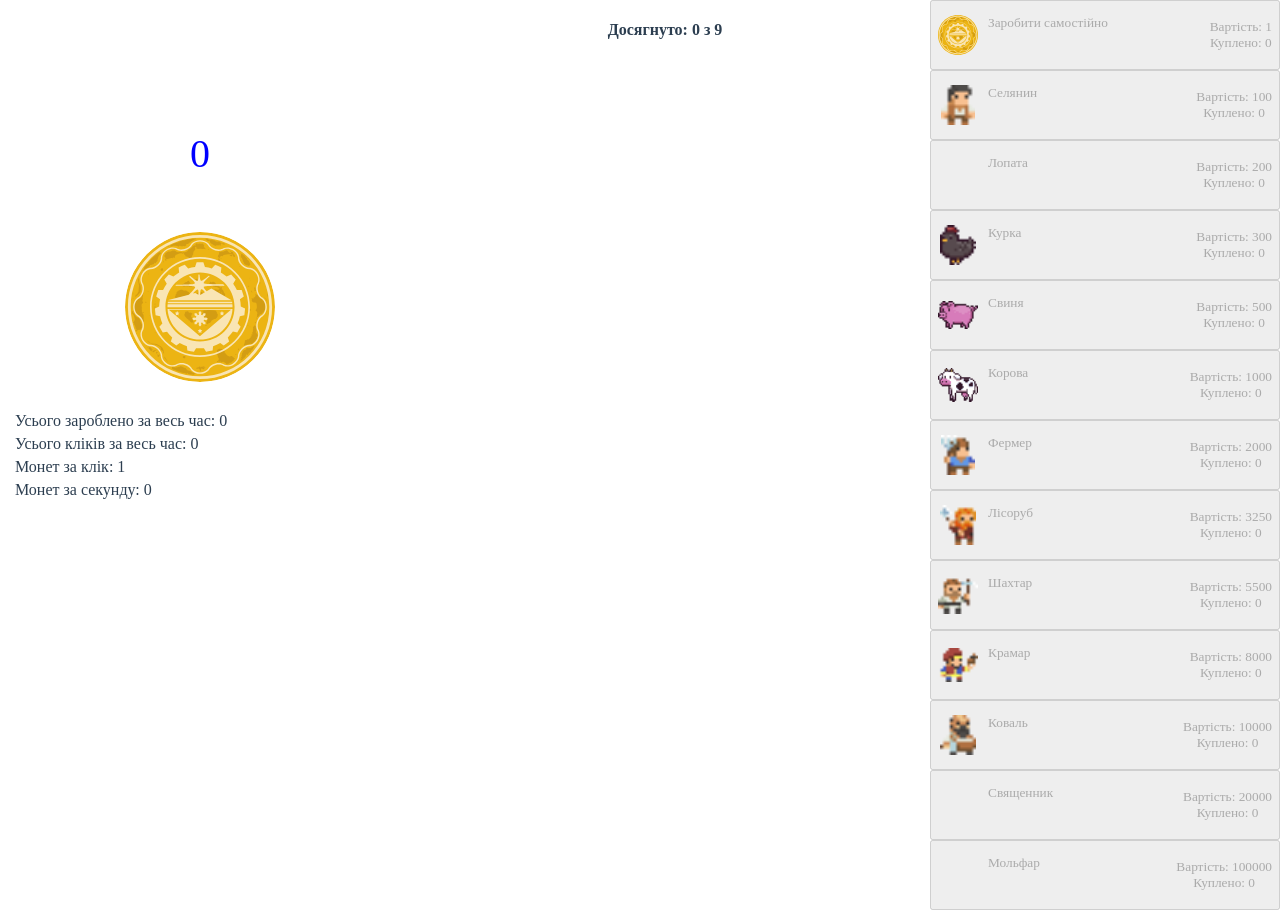
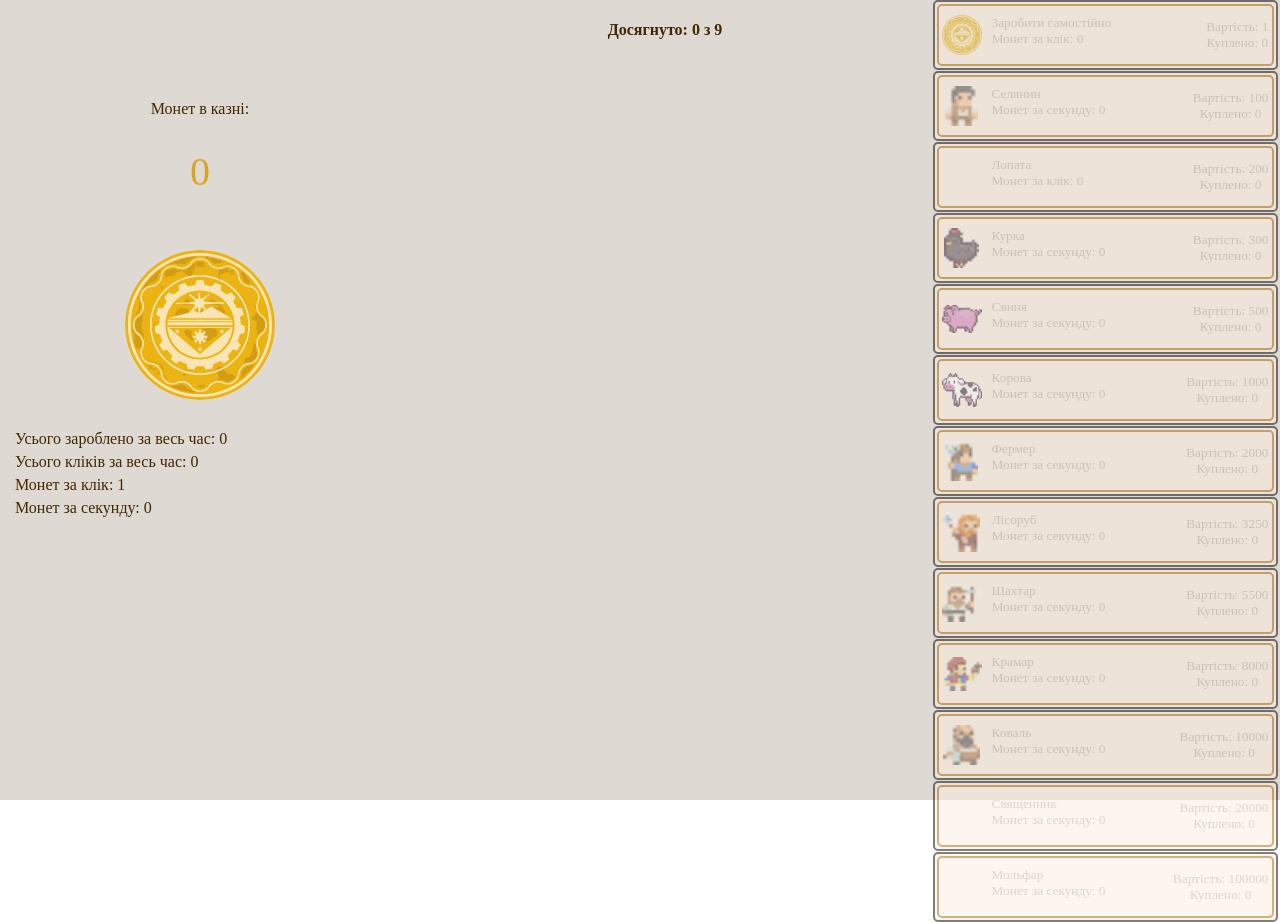
Before and after one commit to tvarynka/clickergame, a Vue app in the folder clicker-game/: page / in a window 1280 px wide. Built offline with nearby package versions, Linux system fonts and the light colour scheme; a web font is replaced by a local one.

Commit message:
Graphics improvement

```diff
--- a/clicker-game/src/App.vue
+++ b/clicker-game/src/App.vue
@@ -17,9 +17,10 @@ body {
 #app {
   font-family: "Vollkorn SC", serif;
   text-align: center;
-  color: #2c3e50;
+  color: #422800;
   height: 100vh;
   width: 100vw;
   user-select: none;
+  background-color: #dfd9d3;
 }
 </style>
--- a/clicker-game/src/components/bank-component.vue
+++ b/clicker-game/src/components/bank-component.vue
@@ -1,4 +1,7 @@
 <template>
+  <div>
+    Монет в казні:
+  </div>
   <div class="counter">
     {{ count }}
   </div>
@@ -15,7 +18,7 @@ defineProps({
 <style scoped>
 .counter {
   font-size: 40px;
-  color: blue;
+  color: goldenrod;
   margin: 30px 0;
 }
 </style>
--- a/clicker-game/src/components/basic-upgrade.vue
+++ b/clicker-game/src/components/basic-upgrade.vue
@@ -3,7 +3,8 @@
     v-if="true || !isHidden"
     class="wrapper"
   >
-    <button class="basic-upgrade" :disabled="!available">
+    <button v-if="true || !isHidden" class="basic-upgrade" :disabled="!available">
+      <div class="content-wrapper">
         <div class="left-column">
           <div class="image-wrapper">
             <img
@@ -13,7 +14,12 @@
             />
           </div>
           <div class="name">
+            <div>
               {{ upgrade.name }}
+            </div>
+            <div>
+              {{ description }}
+            </div>
           </div>
         </div>
         <div class="right-column">
@@ -24,9 +30,10 @@
             Куплено: {{ upgrade.amount }}
           </div>
         </div>
+      </div>
     </button>
     <div class="description">
-      {{ upgrade.description }}
+      {{ tooltipText }}
     </div>
   </div>
   <div
@@ -50,9 +57,9 @@
 </template>
 
 <script setup>
-import { defineProps } from 'vue';
+import { defineProps, computed } from 'vue';
 
-defineProps({
+const props = defineProps({
   upgrade: {
     type: Object,
   },
@@ -61,28 +68,47 @@ defineProps({
     default: false,
   },
 });
+
+const description = computed(() => `Монет за ${props.upgrade.type === 'manual' ? 'клік' : 'секунду'}: ${props.upgrade.amount * props.upgrade.multiplier}`);
+
+const tooltipText = computed(() => `${props.upgrade.description}. Збільшує дохід за ${props.upgrade.type === 'manual' ? 'клік' : 'секунду'} на ${props.upgrade.multiplier}`);
 </script>
 
 <style scoped>
 .wrapper {
   width: 350px;
+  margin-bottom: 1px;
   position: relative;
 }
 
 .basic-upgrade {
   font-family: "Vollkorn SC", serif;
-  display: flex;
-  justify-content: space-between;
-  width: 350px;
+  width: 345px;
   height: 70px;
-  align-items: center;
   position: relative;
   z-index: 1;
   cursor: pointer;
+  background-color: #fbeee0;
+  border-radius: 5px;
+  border: 2px solid #000000;
+  padding: 2px;
+}
+
+.content-wrapper {
+  border: 2px solid #a76504;
+  height: 100%;
+  width: 100%;
+  display: flex;
+  justify-content: space-between;
+  align-items: center;
+  border-radius: 5px;
+  box-sizing: border-box;
+  padding: 0 3px;
 }
 
 .basic-upgrade:disabled {
   cursor: auto;
+  opacity: 0.5;
 }
 
 .description {
@@ -116,4 +142,8 @@ defineProps({
 .left-column {
   display: flex;
 }
+
+.name {
+  text-align: left;
+}
 </style>
--- a/clicker-game/src/data.js
+++ b/clicker-game/src/data.js
@@ -7,6 +7,7 @@ export const UPGRADES_LIST = [
     amount: 0,
     priceIncreaseMultiplier: 1.1,
     isHidden: false,
+    multiplier: 1,
     image: 'coin.svg',
   },
   {
--- a/clicker-game/src/views/main-view.vue
+++ b/clicker-game/src/views/main-view.vue
@@ -10,7 +10,7 @@
         />
       </div>
       <BankComponent :count="bank" />
-      <MainClicker @click="updateBank" :click-value="clickIncrement" />
+      <MainClicker @click="updateBankOnClick" :click-value="clickIncrement" />
       <StatisticsView
         :total-bank="totalBank"
         :total-clicks="totalClicks"
@@ -66,7 +66,7 @@ const clickIncrement = computed(() => {
 
   for (let i = 0; i < upgrades.value.length; i++) {
     if (upgrades.value[i].type === 'manual') {
-      increment += upgrades.value[i].amount;
+      increment += upgrades.value[i].amount * upgrades.value[i].multiplier;
     }
   }
 
@@ -89,7 +89,7 @@ const autoClickIncrement = computed(() => {
   return Math.floor(increment);
 });
 
-function updateBank() {
+function updateBankOnClick() {
   bank.value += clickIncrement.value;
   totalBank.value += clickIncrement.value;
   totalClicks.value++;
```
Lines whose indentation alone changed are shown as unchanged.
